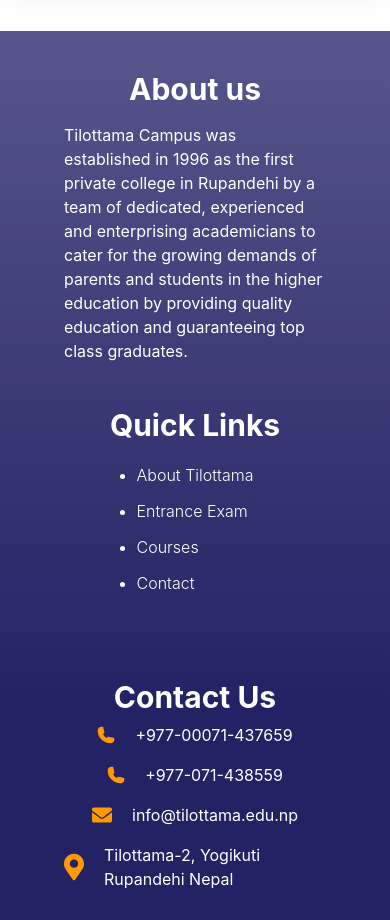
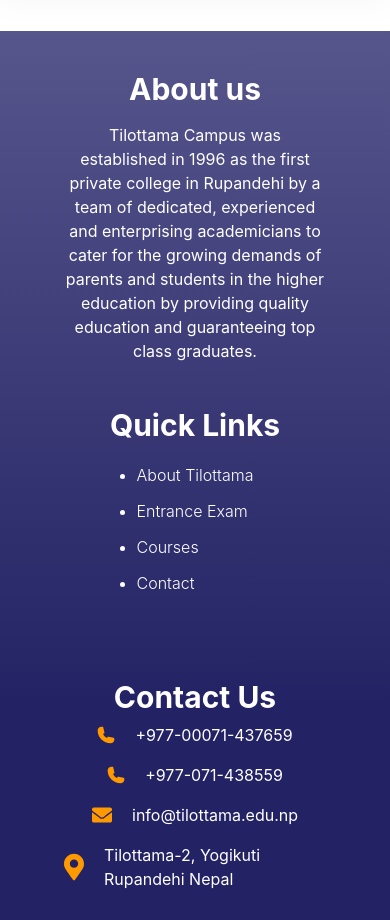
Before and after one commit to saphalpantha/project_ttc, a Next.js app: page / in a window 390 px wide. Shown: the part 6660-7580 px from the top of the page. Built offline with nearby package versions, Linux system fonts and the light colour scheme.

Commit message:
fix footer

```diff
--- a/components/Footer/Footer.js
+++ b/components/Footer/Footer.js
@@ -9,7 +9,7 @@ const Footer = () => {
         <div className="md:max-w-full  flex flex-col md:flex-row  md:justify-between px-0 px-[4rem] py-2  md:py-4 justify-center items-center space-y-6 md:space-y-0  gap-5 md:gap-x-32">
           <div className="max-w-sm flex justify-center items-center flex-col gap-4">
             <h1 className="text-3xl font-bold text-white">About us</h1>
-            <p className="w-[100%] text-2xs text-white">
+            <p className="w-[100%] text-2xs text-white text-center md:text-start">
               Tilottama Campus was established in 1996 as the first private
               college in Rupandehi by a team of dedicated, experienced and
               enterprising academicians to cater for the growing demands of
```
